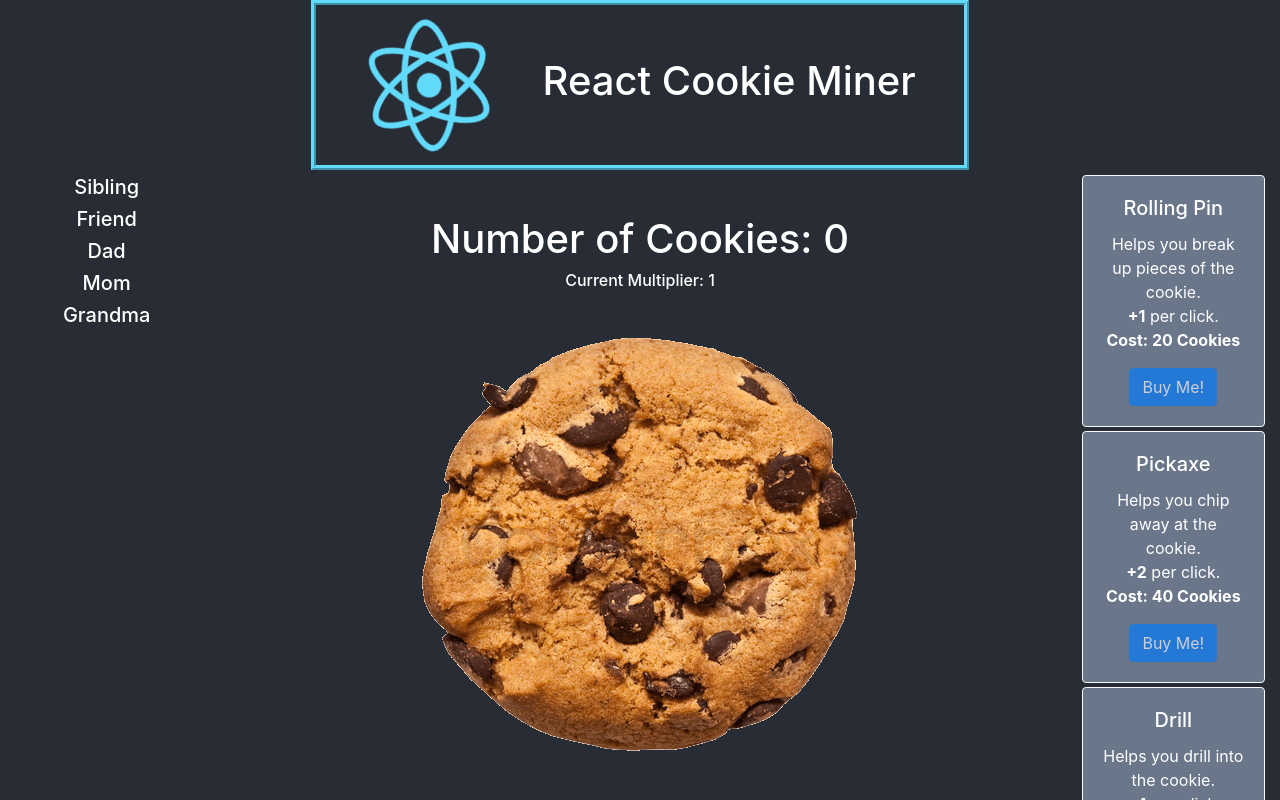
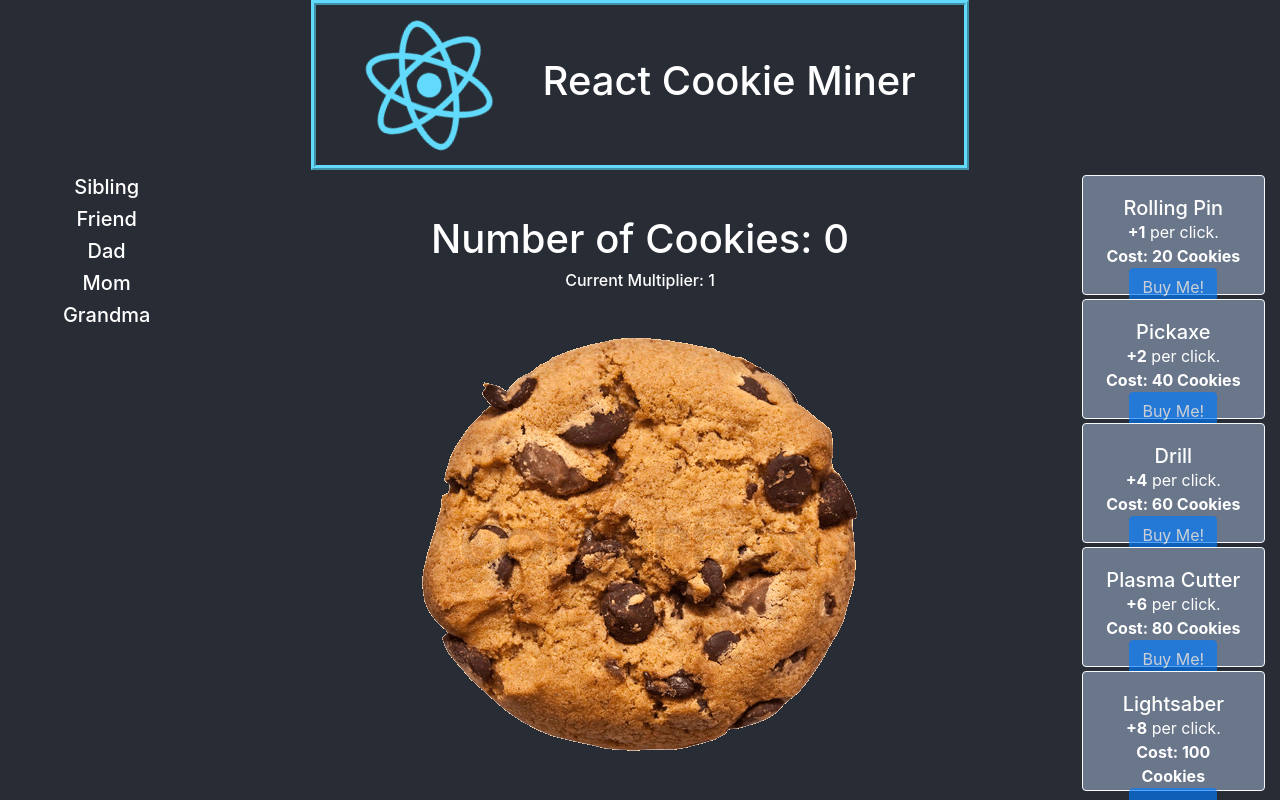
Before and after one commit to josiahaubin/React-Cookie-Miner, a React (Create React App) app: page / in a window 1280 px wide. Shown: the top 800 px of the page. Built offline with nearby package versions, Linux system fonts and the light colour scheme.

Commit message:
fit all contents so no scrollbar

```diff
--- a/src/CSS/CookieSheet.css
+++ b/src/CSS/CookieSheet.css
@@ -11,6 +11,12 @@
     transform: scale(0.95, 0.95);
 }
 
-.cardColor {
+.card {
     background-color: #6A768A !important;
+    padding: 0px !important;
+    height: 15vh;
 }
+
+.cardContents {
+    margin: 0px !important;
+}
--- a/src/Components/CookieSheet.js
+++ b/src/Components/CookieSheet.js
@@ -77,51 +77,51 @@ function CookieSheet() {
                 <Col xs={2}>
                     {/* Sidebar */}
                         {/* Rolling Pin */}
-                        <Card className="cardColor mb-1" border="light">
+                        <Card className="card mb-1" border="light">
                             <Card.Body>
-                                <Card.Title>Rolling Pin</Card.Title>
-                                <Card.Text>
-                                    Helps you break up pieces of the cookie. <br/> <b>+1</b> per click. <br/> <b>Cost: {rollingPinCost} Cookies</b>
+                                <Card.Title className="cardContents">Rolling Pin</Card.Title>
+                                <Card.Text className="cardContents">
+                                    <b>+1</b> per click. <br/> <b>Cost: {rollingPinCost} Cookies</b>
                                 </Card.Text>
                                 <Button onClick={() => buyItem(0)} disabled={numberOfCookies < rollingPinCost}>Buy Me!</Button>
                             </Card.Body>
                         </Card>
                         {/* Pickaxe */}
-                        <Card className="cardColor mb-1" border="light">
+                        <Card className="card mb-1" border="light">
                             <Card.Body>
-                                <Card.Title>Pickaxe</Card.Title>
-                                <Card.Text>
-                                    Helps you chip away at the cookie. <br/> <b>+2</b> per click. <br/> <b>Cost: {pickAxeCost} Cookies</b>
+                                <Card.Title className="cardContents">Pickaxe</Card.Title>
+                                <Card.Text className="cardContents">
+                                    <b>+2</b> per click. <br/> <b>Cost: {pickAxeCost} Cookies</b>
                                 </Card.Text>
                                 <Button onClick={() => buyItem(1)} disabled={numberOfCookies < pickAxeCost}>Buy Me!</Button>
                             </Card.Body>
                         </Card>
                         {/* Drill */}
-                        <Card className="cardColor mb-1" border="light">
+                        <Card className="card mb-1" border="light">
                             <Card.Body>
-                                <Card.Title>Drill</Card.Title>
-                                <Card.Text>
-                                    Helps you drill into the cookie. <br/> <b>+4</b> per click. <br/> <b>Cost: {drillCost} Cookies</b>
+                                <Card.Title className="cardContents">Drill</Card.Title>
+                                <Card.Text className="cardContents">
+                                    <b>+4</b> per click. <br/> <b>Cost: {drillCost} Cookies</b>
                                 </Card.Text>
                                 <Button onClick={() => buyItem(2)} disabled={numberOfCookies < drillCost}>Buy Me!</Button>
                             </Card.Body>
                         </Card>
                         {/* Plasma Cutter */}
-                        <Card className="cardColor mb-1" border="light">
+                        <Card className="card mb-1" border="light">
                             <Card.Body>
-                                <Card.Title>Plasma Cutter</Card.Title>
-                                <Card.Text>
-                                    Helps you slice away big chunks of the cookie the cookie. <br/> <b>+6</b> per click. <br/> <b>Cost: {plasmaCutterCost} Cookies</b>
+                                <Card.Title className="cardContents">Plasma Cutter</Card.Title>
+                                <Card.Text className="cardContents">
+                                    <b>+6</b> per click. <br/> <b>Cost: {plasmaCutterCost} Cookies</b>
                                 </Card.Text>
                                 <Button onClick={() => buyItem(3)} disabled={numberOfCookies < plasmaCutterCost}>Buy Me!</Button>
                             </Card.Body>
                         </Card>
                         {/* Lightsaber */}
-                        <Card className="cardColor mb-1" border="light">
+                        <Card className="card mb-1" border="light">
                             <Card.Body>
-                                <Card.Title>Lightsaber</Card.Title>
-                                <Card.Text>
-                                    Its a lightsaber...no further explanation needed. <br/> <b>+8</b> per click. <br/> <b>Cost: {lightsaberCost} Cookies</b>
+                                <Card.Title className="cardContents">Lightsaber</Card.Title>
+                                <Card.Text className="cardContents">
+                                    <b>+8</b> per click. <br/> <b>Cost: {lightsaberCost} Cookies</b>
                                 </Card.Text>
                                 <Button onClick={() => buyItem(4)} disabled={numberOfCookies < lightsaberCost}>Buy Me!</Button>
                             </Card.Body>
```
